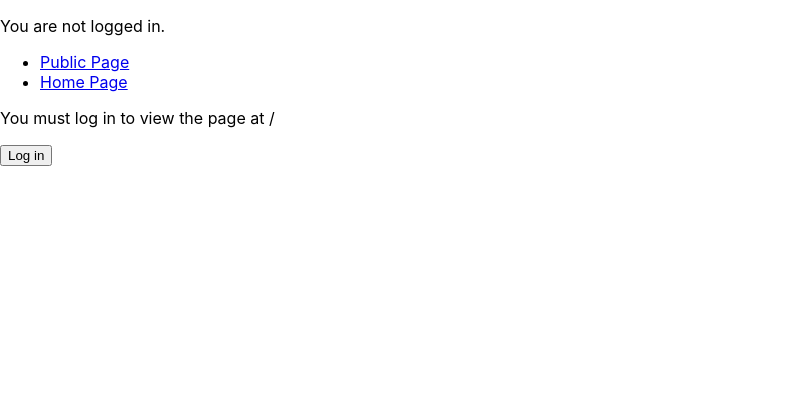
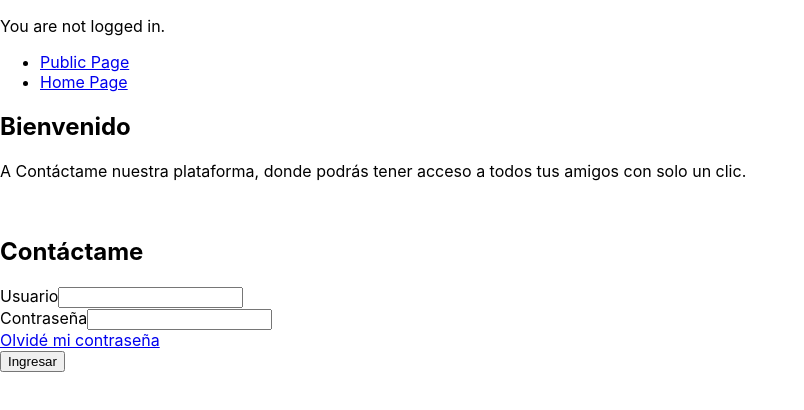
Before and after one commit to Uvacoder/idata-users, a React (Create React App) app: page /login in a window 1280 px wide. Shown: the top 410 px of the page, without its empty margins (0-804 px from the left). Built offline with nearby package versions, Linux system fonts and the light colour scheme.

Commit message:
feat: add sass

```diff
--- a/package.json
+++ b/package.json
@@ -10,6 +10,7 @@
     "@types/node": "^12.0.0",
     "@types/react": "^17.0.0",
     "@types/react-dom": "^17.0.0",
+    "node-sass": "5",
     "react": "^17.0.2",
     "react-dom": "^17.0.2",
     "react-router-dom": "^5.2.1",
--- a/src/App.tsx
+++ b/src/App.tsx
@@ -5,7 +5,7 @@ import {
   Link,
   useHistory,
 } from 'react-router-dom';
-import './App.css';
+import './App.scss';
 import PrivateRoute from './components/PrivateRoute';
 import { ProvideAuth, useAuth } from './context';
 import HomePage from './pages/home';
--- a/src/index.tsx
+++ b/src/index.tsx
@@ -1,6 +1,6 @@
 import React from 'react';
 import ReactDOM from 'react-dom';
-import './index.css';
+import './index.scss';
 import App from './App';
 import reportWebVitals from './reportWebVitals';
 
--- a/src/pages/login/index.tsx
+++ b/src/pages/login/index.tsx
@@ -2,10 +2,11 @@ import React from 'react';
 import {
   useHistory,
   useLocation
-} from 'react-router-dom';
+} from 'react-router';
+import './loginPage.scss';
 import { useAuth } from '../../context';
 
-const LoginPage = () => {
+const LoginPage: React.FC = () => {
   let history = useHistory();
   let location = useLocation();
   let auth = useAuth();
@@ -17,11 +18,36 @@ const LoginPage = () => {
     });
   };
 
+  console.log('from :>> ', from);
+  console.log('login :>> ', login);
+
   return (
-    <div>
-      <p>You must log in to view the page at {from.pathname}</p>
-      <button onClick={login}>Log in</button>
-    </div>
+    <section className="login__page">
+      <div className="login__banner-wrapper">
+        <h1 className="login__banner-title">Bienvenido</h1>
+        <p className="login__banner-text">
+          A <span className="login__banner-text--brand">Contáctame</span> nuestra plataforma, donde podrás tener acceso a todos tus amigos con solo un clic.
+        </p>
+      </div>
+      <div className="login__form-wrapper">
+        <img src="" alt="" className="login__form-image" />
+        <h2 className="login__form-title">Contáctame</h2>
+        <form action="" className="login__form">
+          <div className="login__form-group">
+            <label htmlFor="user">Usuario</label>
+            <input type="text" id="user" className="login__form-input" />
+          </div>
+          <div className="login__form-group">
+            <label htmlFor="password">Contraseña</label>
+            <input type="password" id="password" className="login__form-input" />
+          </div>
+          <div className="login__forgot-password">
+            <a href="#" className="login__forgot-password-link">Olvidé mi contraseña</a>
+          </div>
+          <button className="login__submit-button">Ingresar</button>
+        </form>
+      </div>
+    </section>
   );
 }
 
```
Also changed, not shown: src/App.scss (renamed from src/App.css), src/index.scss (renamed from src/index.css), src/pages/login/loginPage.scss (added), 1 other file (tests, documents, lock files or other folders).
